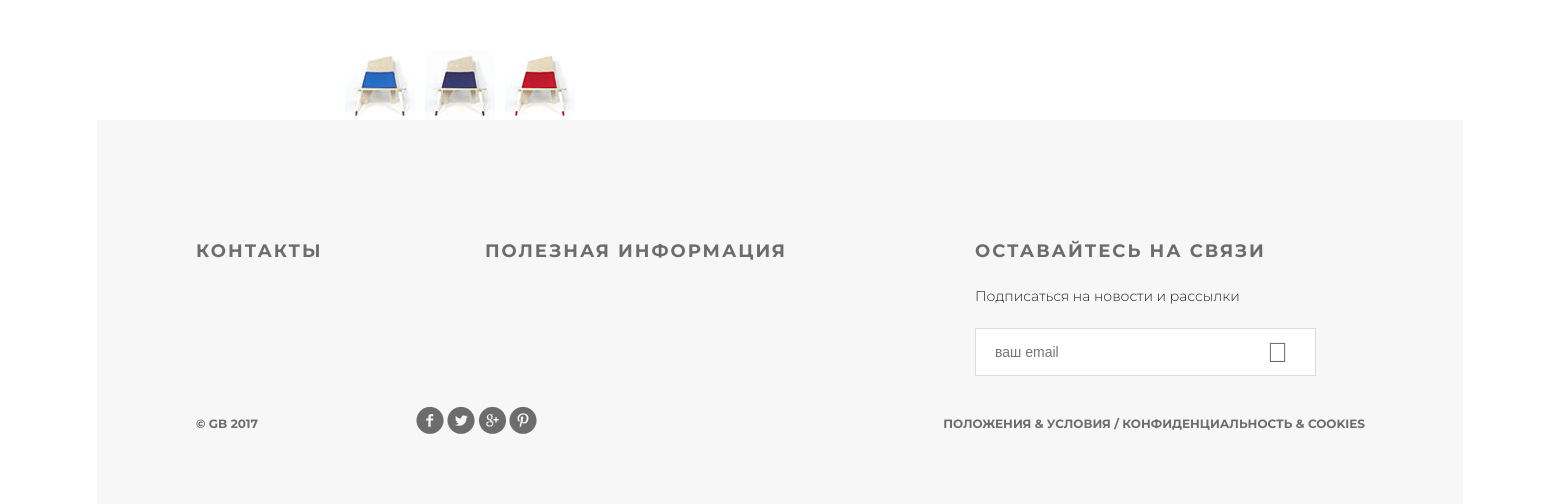
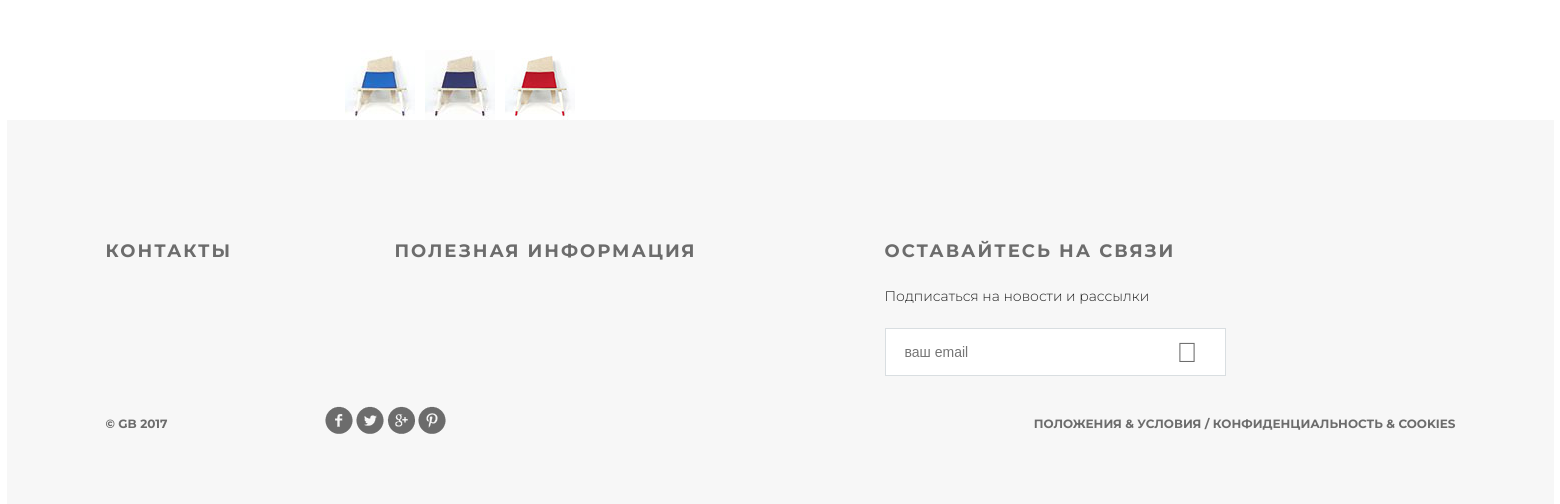
Before and after one commit to rxfix/DjangoFramework-, a Django app: page /products/product/4/ in a window 1560 px wide. Shown: the part 748-1252 px from the top of the page. Run offline with Django 4.2, Linux system fonts and the light colour scheme; data comes from the database, SQL or seed files in the repository; some libraries are stand-ins or nearby versions.

Commit message:
footer 1350

```diff
--- a/geekshop/geekshop/static/geekshop/style.css
+++ b/geekshop/geekshop/static/geekshop/style.css
@@ -544,7 +544,7 @@ html, body {
 
 .footer {
 	height: 384px;
-	width: 1169px;
+	width: 1350px;
 	background-color: #f7f7f7;
 	padding-left: 99px;
 	padding-right: 98px;
```
